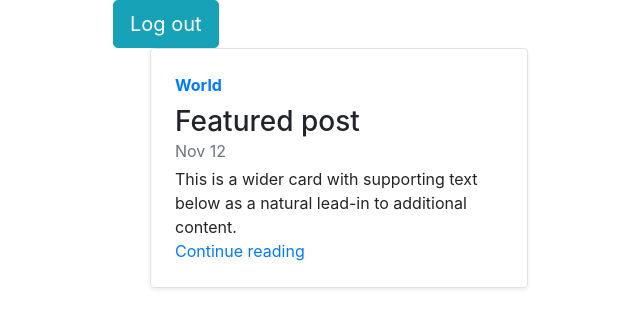
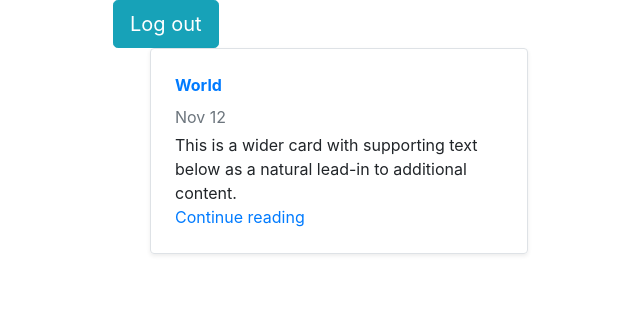
Before and after one commit to arindamss/Heritage, a Django app: template templates/blog.html in a window 1280 px wide. Shown: the top 328 px of the page, without its empty margins (42-682 px from the left). Run offline with Django 4.2, Linux system fonts and the light colour scheme; the template is opened without the code that fills it, so the values that code supplies are empty.

Commit message:
Blog is Commited

```diff
--- a/templates/blog.html
+++ b/templates/blog.html
@@ -43,7 +43,7 @@
                     class="row no-gutters border rounded overflow-hidden flex-md-row mb-4 shadow-sm h-md-250 position-relative">
                     <div class="col p-4 d-flex flex-column position-static">
                         <strong class="d-inline-block mb-2 text-primary">World</strong>
-                        <h3 class="mb-0">Featured post</h3>
+                        <h3 class="mb-0"></h3>
                         <div class="mb-1 text-muted">Nov 12</div>
                         <p class="card-text mb-auto">This is a wider card with supporting text below as a natural
                             lead-in to additional content.</p>
```
